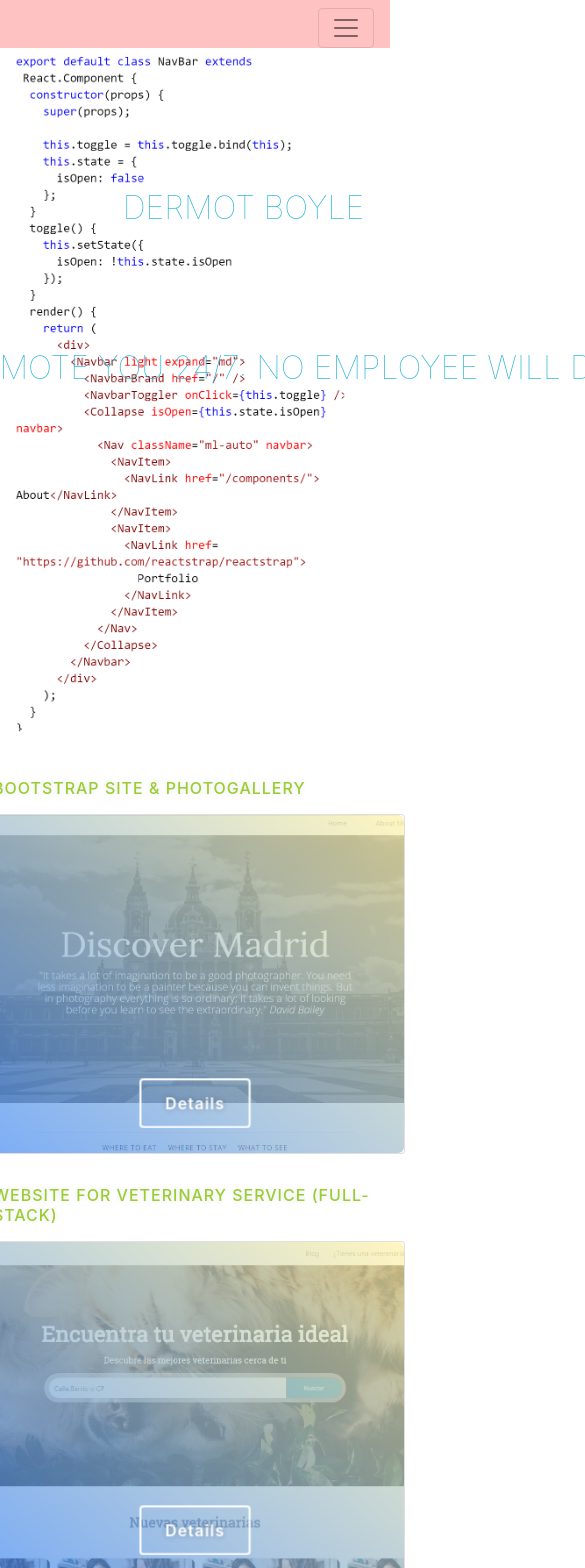
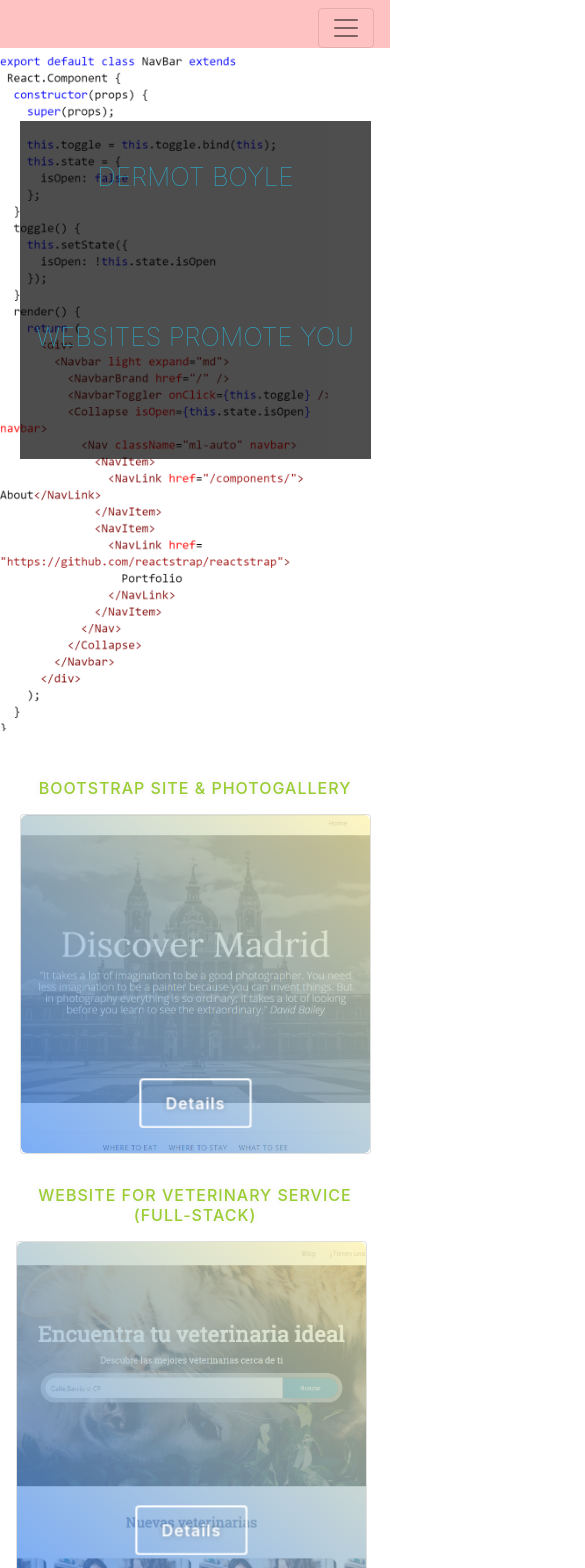
Before and after one commit to DermotBoyle/hooks_site, a React (Create React App) app: page / in a window 390 px wide. Shown: the top 1568 px of the page, 585 px wide, since content can reach past the window. Built offline with nearby package versions, Linux system fonts and the light colour scheme.

Commit message:
mobile fixes

```diff
--- a/src/App.scss
+++ b/src/App.scss
@@ -341,3 +341,26 @@ ul {
     box-shadow: none;
   }
 }
+
+@media screen and (max-width: 480px) {
+  .introAnimation {
+    font-size: small;
+    padding: 1rem;
+    background: rgba(0, 0, 0, 0.7);
+    width: 90vw;
+    height: 50%;
+    word-wrap: break-word;
+  }
+
+  .titleofproject {
+    text-align: center;
+  }
+
+  .card {
+    width: 90vw;
+  }
+
+  .wrapper {
+    margin-left: 0;
+  }
+}
```
